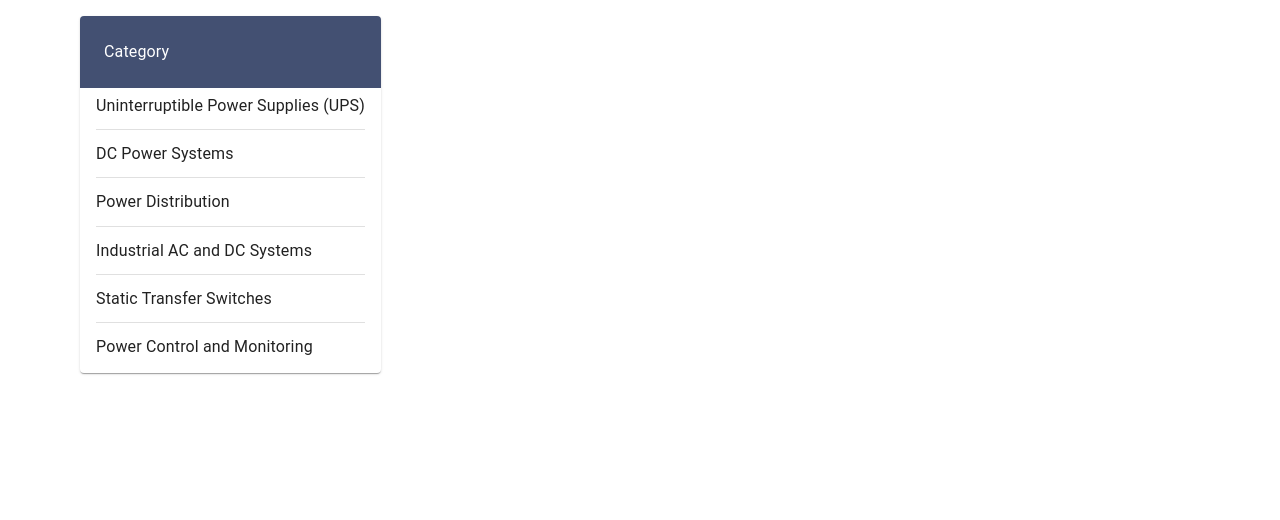
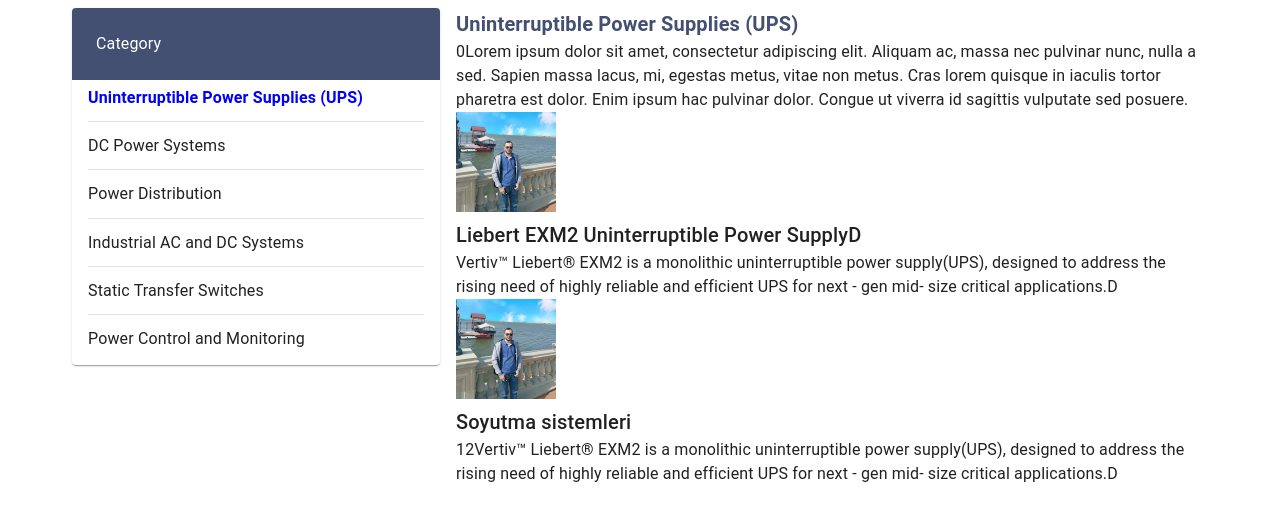
Before and after one commit to Ali-GreenHeart/react-dfe01-first, a React (Vite) app: page /netpro in a window 1280 px wide. Shown: the top 520 px of the page. Built offline with nearby package versions, Linux system fonts and the light colour scheme; no server answers.

Commit message:
add right section

```diff
--- a/src/pages/NetPro/components/CategoryMenu/index.jsx
+++ b/src/pages/NetPro/components/CategoryMenu/index.jsx
@@ -4,25 +4,12 @@
 import MenuList from '@mui/material/MenuList';
 import MenuItem from '@mui/material/MenuItem';
 import ListItemText from '@mui/material/ListItemText';
-import ListItemIcon from '@mui/material/ListItemIcon';
-import Typography from '@mui/material/Typography';
-import ContentCut from '@mui/icons-material/ContentCut';
-import ContentCopy from '@mui/icons-material/ContentCopy';
-import ContentPaste from '@mui/icons-material/ContentPaste';
-import Cloud from '@mui/icons-material/Cloud';
+import { Typography } from '@mui/material';
 
-const categories = [
-    "Uninterruptible Power Supplies (UPS)",
-    "DC Power Systems",
-    "Power Distribution",
-    "Industrial AC and DC Systems",
-    "Static Transfer Switches",
-    "Power Control and Monitoring",
-]
 
-export default function CategoryMenu() {
+export default function CategoryMenu({ categories, setCatId, catId }) {
     return (
-        <Paper sx={{ margin: 2 }}>
+        <Paper>
             <MenuList
                 subheader={
                     <Paper
@@ -42,8 +29,17 @@
                 {
                     categories.map((txt, i) => {
                         return (
-                            <MenuItem key={i} sx={{ gap: 1.4, flexDirection: 'column', alignItems: 'flex-start' }}>
-                                <ListItemText>{txt}</ListItemText>
+                            <MenuItem
+                                onClick={() => setCatId(i)}
+                                key={i}
+                                sx={{
+                                    gap: 1.4, flexDirection: 'column', alignItems: 'flex-start'
+                                }}
+                            >
+                                <Typography sx={{
+
+                                    textWrap: 'wrap'
+                                }} color={catId === i ? 'blue' : 'unset'} fontWeight={catId === i ? 600 : 'unset'}>{txt}</Typography>
                                 {
                                     i === categories.length - 1
                                         ?
@@ -56,6 +52,6 @@
                 }
 
             </MenuList>
-        </Paper>
+        </Paper >
     );
 }
--- /dev/null
+++ b/src/pages/NetPro/components/SelectedCategoryInfo/index.jsx
@@ -0,0 +1,23 @@
+import { Box, Typography } from "@mui/material"
+
+const SelectedCategoryInfo = ({ title, body, categoryItems = [] }) => {
+    return (
+        <Box>
+            <Typography variant="h6" fontWeight={600} color="#435072">{title}</Typography>
+            <Typography variant="body">{body}</Typography>
+            {
+                categoryItems.map(({ id, img, title, body }) => {
+                    return (
+                        <Box key={id}>
+                            <img style={{ width: '100px', height: '100px' }} src={img} alt="" />
+                            <Typography variant="h6"> {title}</Typography>
+                            <Typography>{body}</Typography>
+                        </Box>
+                        // <CategoryItem />
+                    )
+                })
+            }
+        </Box>
+    )
+}
+export default SelectedCategoryInfo
--- /dev/null
+++ b/src/pages/NetPro/db.js
@@ -0,0 +1,50 @@
+
+const items = [
+    {
+        id: 0,
+        category: "Uninterruptible Power Supplies (UPS)",
+        body: "0Lorem ipsum dolor sit amet, consectetur adipiscing elit. Aliquam ac, massa nec pulvinar nunc, nulla a sed. Sapien massa lacus, mi, egestas metus, vitae non metus. Cras lorem quisque in iaculis tortor pharetra est dolor. Enim ipsum hac pulvinar dolor. Congue ut viverra id sagittis vulputate sed posuere.",
+        categoryItems: [
+            {
+                id: 0,
+                img: "eziz-xan.jpg",
+                title: 'Liebert EXM2 Uninterruptible Power SupplyD',
+                body: 'Vertiv™ Liebert® EXM2 is a monolithic uninterruptible power supply(UPS), designed to address the rising need of highly reliable and efficient UPS for next - gen mid- size critical applications.D'
+            },
+            {
+                id: 1,
+                img: "eziz-xan.jpg",
+                title: 'Soyutma sistemleri',
+                body: '12Vertiv™ Liebert® EXM2 is a monolithic uninterruptible power supply(UPS), designed to address the rising need of highly reliable and efficient UPS for next - gen mid- size critical applications.D'
+            },
+        ]
+    },
+    {
+        id: 1,
+        category: "DC Power Systems",
+        body: "1Lorem ipsum dolor sit amet, consectetur adipiscing elit. Aliquam ac, massa nec pulvinar nunc, nulla a sed. Sapien massa lacus, mi, egestas metus, vitae non metus. Cras lorem quisque in iaculis tortor pharetra est dolor. Enim ipsum hac pulvinar dolor. Congue ut viverra id sagittis vulputate sed posuere.",
+    },
+    {
+        id: 2,
+        category: "Power Distribution",
+        body: "2Lorem ipsum dolor sit amet, consectetur adipiscing elit. Aliquam ac, massa nec pulvinar nunc, nulla a sed. Sapien massa lacus, mi, egestas metus, vitae non metus. Cras lorem quisque in iaculis tortor pharetra est dolor. Enim ipsum hac pulvinar dolor. Congue ut viverra id sagittis vulputate sed posuere.",
+    },
+    {
+        id: 3,
+        category: "Industrial AC and DC Systems",
+        body: "3Lorem ipsum dolor sit amet, consectetur adipiscing elit. Aliquam ac, massa nec pulvinar nunc, nulla a sed. Sapien massa lacus, mi, egestas metus, vitae non metus. Cras lorem quisque in iaculis tortor pharetra est dolor. Enim ipsum hac pulvinar dolor. Congue ut viverra id sagittis vulputate sed posuere.",
+    },
+    {
+        id: 4,
+        category: "Static Transfer Switches",
+        body: "4Lorem ipsum dolor sit amet, consectetur adipiscing elit. Aliquam ac, massa nec pulvinar nunc, nulla a sed. Sapien massa lacus, mi, egestas metus, vitae non metus. Cras lorem quisque in iaculis tortor pharetra est dolor. Enim ipsum hac pulvinar dolor. Congue ut viverra id sagittis vulputate sed posuere.",
+    },
+    {
+        id: 5,
+        category: "Power Control and Monitoring",
+        body: "5Lorem ipsum dolor sit amet, consectetur adipiscing elit. Aliquam ac, massa nec pulvinar nunc, nulla a sed. Sapien massa lacus, mi, egestas metus, vitae non metus. Cras lorem quisque in iaculis tortor pharetra est dolor. Enim ipsum hac pulvinar dolor. Congue ut viverra id sagittis vulputate sed posuere.",
+    }
+]
+
+
+export default items;
--- a/src/pages/NetPro/index.jsx
+++ b/src/pages/NetPro/index.jsx
@@ -1,15 +1,29 @@
-import { Container, Grid } from "@mui/material"
+import { Container, Grid, Typography } from "@mui/material"
 import CategoryMenu from "./components/CategoryMenu"
+import items from "./db"
+import SelectedCategoryInfo from "./components/SelectedCategoryInfo"
+import { useState } from "react"
 
 const NetPro = () => {
+    const [catId, setCatId] = useState(0)
     return (
         <>
             <Container>
-                <Grid container>
-                    <Grid item>
-                        <CategoryMenu />
+                <Grid container p={1} spacing={2}>
+                    <Grid item xs={12} sm={6} md={4}>
+                        <CategoryMenu
+                            catId={catId}
+                            setCatId={setCatId}
+                            categories={items.map(({ category }) => category)}
+                        />
                     </Grid>
-                    <Grid item></Grid>
+                    <Grid item xs={12} sm={6} md={8}>
+                        <SelectedCategoryInfo
+                            title={items[catId].category}
+                            body={items[catId].body}
+                            categoryItems={items[catId].categoryItems}
+                        />
+                    </Grid>
                 </Grid>
             </Container>
         </>
```
Also changed, not shown: public/ups.png (added).
